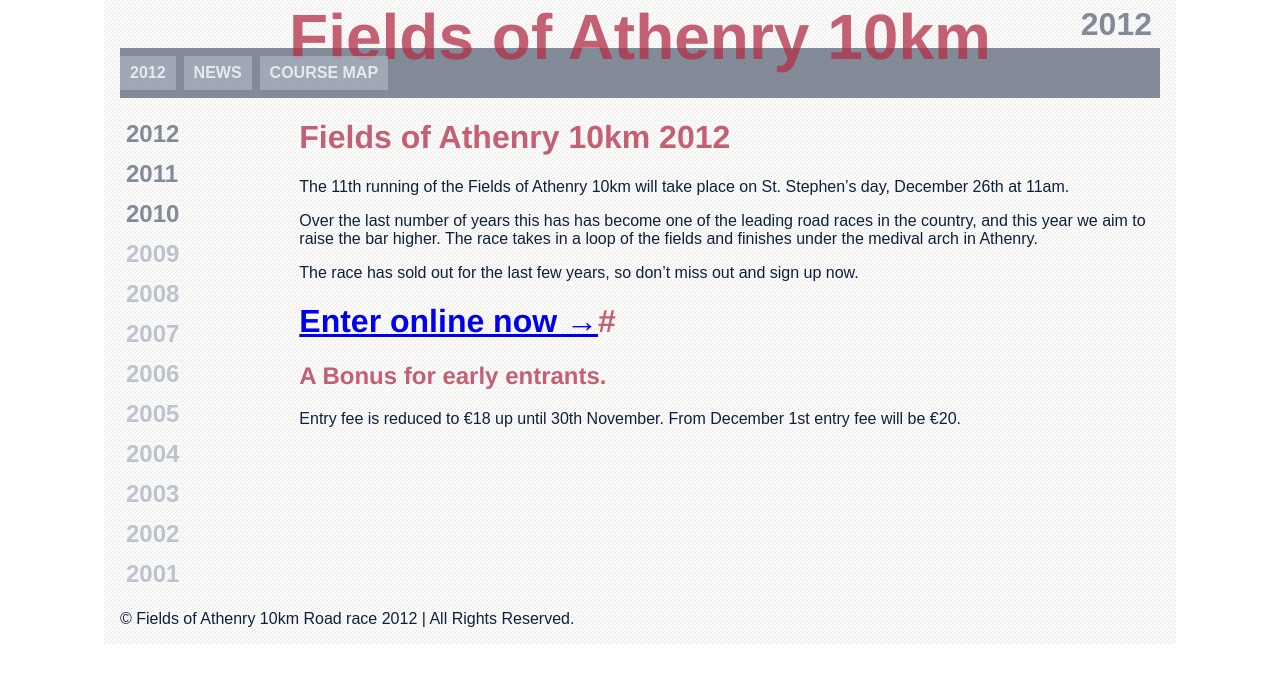
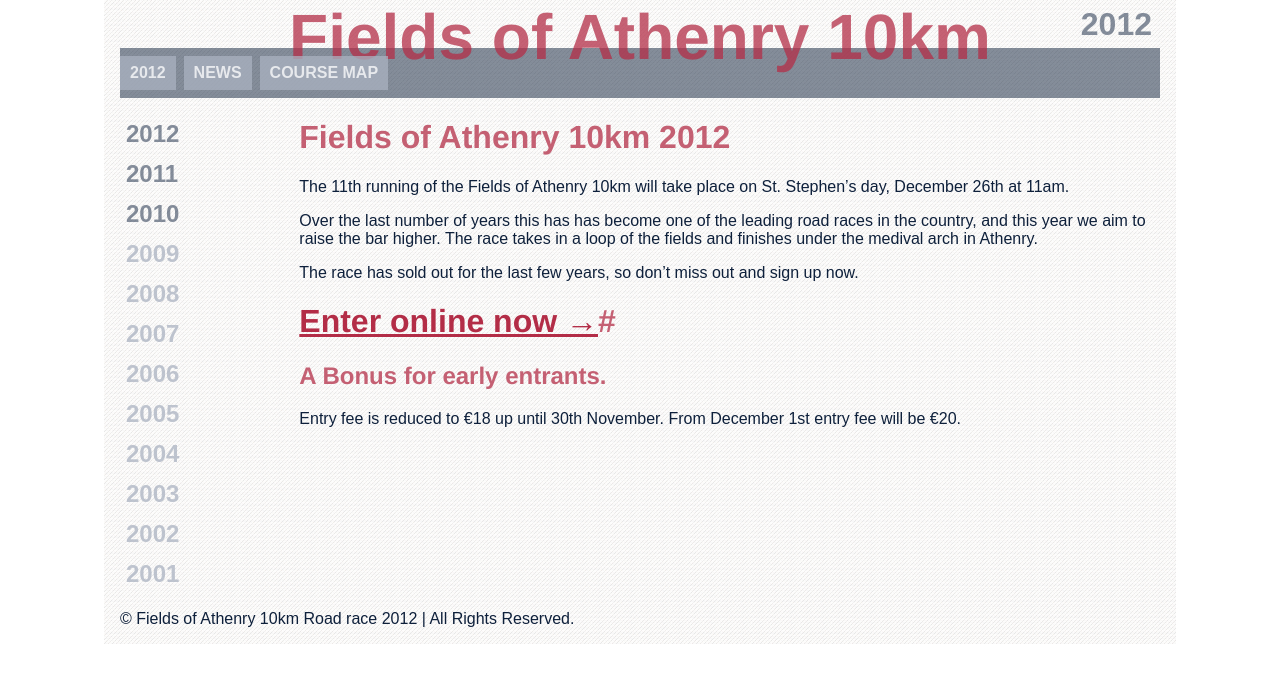
Before and after one commit to alanburke/10km, a Jekyll site: the page built from index.html, in a window 1280 px wide. Shown: the top 683 px of the page. Built offline with Jekyll 4.4.1, drawn with Linux system fonts in a browser that asks for light colours; nearby versions of some CDN libraries.

Commit message:
Update generated CSS files

```diff
--- a/css/screen.css
+++ b/css/screen.css
@@ -708,63 +708,72 @@
   background-color: rgba(14, 32, 59, 0.5);
 }
 
-/* line 1, ../sass/modules/_type.scss */
+/* line 2, ../sass/modules/_type.scss */
 body {
   font: 100%/1.4 normal "Helvetica Neue", Helvetica, Arial, sans-serif;
 }
 
-/* line 4, ../sass/modules/_type.scss */
+/* line 5, ../sass/modules/_type.scss */
 h1, h2, h3, h4, h5, h6 {
   font-family: "Helvetica Neue", Helvetica, Arial, sans-serif;
   color: #b32d47;
   color: rgba(179, 45, 71, 0.75);
 }
 
-/* line 9, ../sass/modules/_type.scss */
+/* line 10, ../sass/modules/_type.scss */
+a {
+  color: #b32d47;
+}
+/* line 24, ../../../../../Library/Ruby/Gems/1.8/gems/compass-0.12.2/frameworks/compass/stylesheets/compass/typography/links/_link-colors.scss */
+a:hover {
+  color: #d0435e;
+}
+
+/* line 13, ../sass/modules/_type.scss */
 h2.site-title {
   text-align: center;
   font-size: 1.5rem;
 }
 
 @media (min-width: 30em) {
-  /* line 14, ../sass/modules/_type.scss */
+  /* line 18, ../sass/modules/_type.scss */
   h2.site-title {
     font-size: 2em;
   }
 }
 @media (min-width: 41em) {
-  /* line 19, ../sass/modules/_type.scss */
+  /* line 23, ../sass/modules/_type.scss */
   h2.site-title {
     font-size: 3em;
   }
 }
 @media (min-width: 55em) {
-  /* line 24, ../sass/modules/_type.scss */
+  /* line 28, ../sass/modules/_type.scss */
   h2.site-title {
     font-size: 4em;
   }
 
-  /* line 27, ../sass/modules/_type.scss */
+  /* line 31, ../sass/modules/_type.scss */
   .page .banner {
     height: 5em;
   }
 }
-/* line 31, ../sass/modules/_type.scss */
+/* line 35, ../sass/modules/_type.scss */
 h2.site-title {
   font-size: 5vw;
   margin: 0;
 }
-/* line 35, ../sass/modules/_type.scss */
+/* line 39, ../sass/modules/_type.scss */
 .lt-ie9 h2.site-title {
   font-size: 4em;
 }
 
-/* line 39, ../sass/modules/_type.scss */
+/* line 43, ../sass/modules/_type.scss */
 .lt-ie9 .page .banner {
   height: 5em;
 }
 
-/* line 43, ../sass/modules/_type.scss */
+/* line 47, ../sass/modules/_type.scss */
 .page-nav a {
   line-height: 2;
   padding: 1px 10px;
@@ -778,7 +787,7 @@
   text-transform: uppercase;
 }
 
-/* line 56, ../sass/modules/_type.scss */
+/* line 60, ../sass/modules/_type.scss */
 p.current-year {
   font-size: 2rem;
   padding: 0.25em;
@@ -788,12 +797,12 @@
   margin: 0;
   font-weight: bold;
 }
-/* line 58, ../sass/modules/_type.scss */
+/* line 62, ../sass/modules/_type.scss */
 .lt-ie9 p.current-year {
   font-size: 36px;
 }
 
-/* line 69, ../sass/modules/_type.scss */
+/* line 73, ../sass/modules/_type.scss */
 .year-nav li {
   color: #aab2c0;
   color: rgba(170, 178, 192, 0.75);
@@ -802,14 +811,14 @@
   padding: 0.25em;
   font-size: 1.5rem;
 }
-/* line 77, ../sass/modules/_type.scss */
+/* line 81, ../sass/modules/_type.scss */
 .year-nav a {
   color: #0e203b;
   color: rgba(14, 32, 59, 0.5);
   display: block;
   text-decoration: none;
 }
-/* line 82, ../sass/modules/_type.scss */
+/* line 86, ../sass/modules/_type.scss */
 .year-nav a:hover {
   text-decoration: underline;
 }
```
